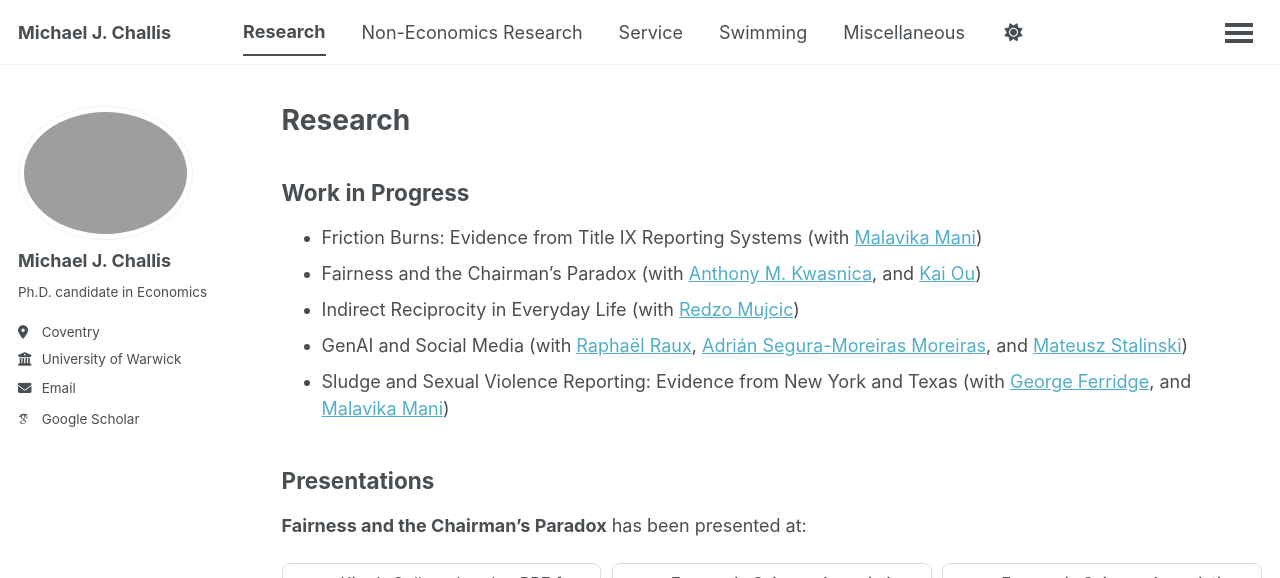
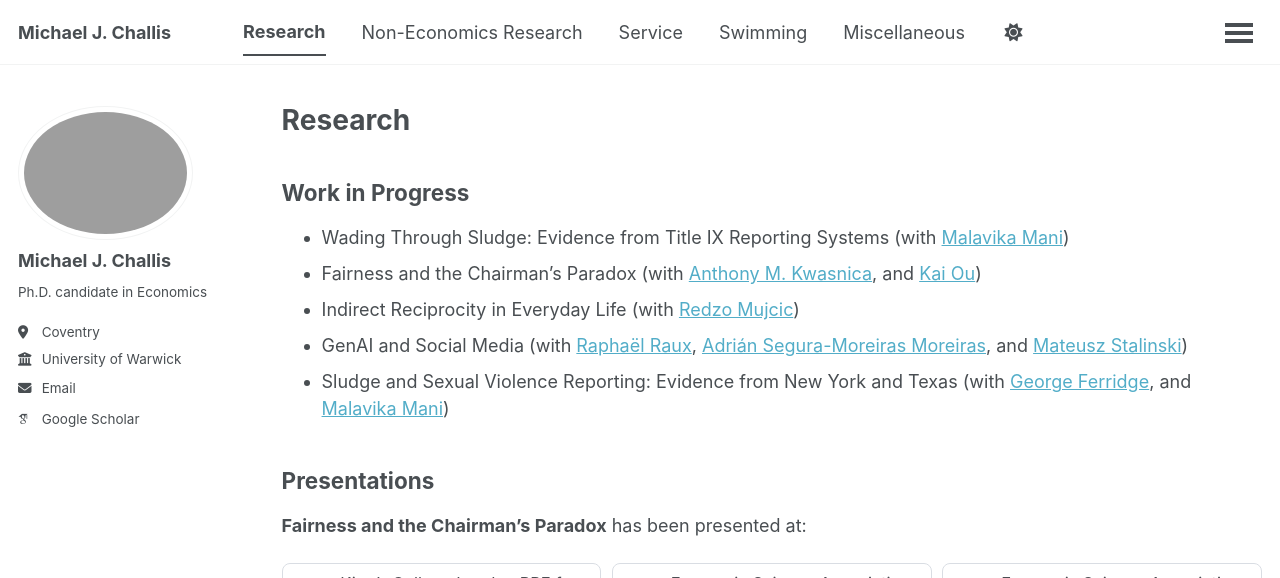
Before and after one commit to MichaelChallis/MichaelChallis.github.io, a Jekyll site: the page built from _pages/research.html, in a window 1280 px wide and 900 px high, cut to the strip 0-578 px from the top of the window. Built offline with Jekyll 4.4.1, drawn with Linux system fonts in a browser that asks for light colours; some web fonts are replaced.

Commit message:
Update research.html

```diff
--- a/_pages/research.html
+++ b/_pages/research.html
@@ -8,7 +8,7 @@
 <h2>Work in Progress</h2>
 
 <ul>
-  <li>Friction Burns: Evidence from Title IX Reporting Systems (with <a href="https://sites.google.com/view/malavikamani/home" target="_blank" rel="noopener noreferrer">Malavika Mani</a>)</li>
+  <li>Wading Through Sludge: Evidence from Title IX Reporting Systems (with <a href="https://sites.google.com/view/malavikamani/home" target="_blank" rel="noopener noreferrer">Malavika Mani</a>)</li>
   <li>Fairness and the Chairman’s Paradox (with <a href="https://sites.google.com/view/tony-kwasnica/home?fbclid=IwRlRTSAPFE-pleHRuA2FlbQIxMABzcnRjBmFwcF9pZAo2NjI4NTY4Mzc5AAEe71kr3O5UYy67crrfI0bt22AaFkdV-5lRG27OmRnDn7cphtGPS5d7wQwRgCE_aem_ESCQVq1lbD5BSzRRqDspeQ" target="_blank" rel="noopener noreferrer">Anthony M. Kwasnica</a>, and <a href="https://cosspp.fsu.edu/polisci/faculty/kai-ou/" target="_blank" rel="noopener noreferrer">Kai Ou</a>)</li>
   <li>Indirect Reciprocity in Everyday Life (with <a href="https://www.redzomujcic.com/" target="_blank" rel="noopener noreferrer">Redzo Mujcic</a>)</li>
   <li>GenAI and Social Media (with <a href="https://sites.google.com/view/raphaelraux/home" target="_blank" rel="noopener noreferrer">Raphaël Raux</a>, <a href="https://www.upf.edu/web/adrian-segura-moreiras" target="_blank" rel="noopener noreferrer">Adrián Segura-Moreiras Moreiras</a>, and <a href="https://www.mstalinski.net/" target="_blank" rel="noopener noreferrer">Mateusz Stalinski</a>)</li>
```
